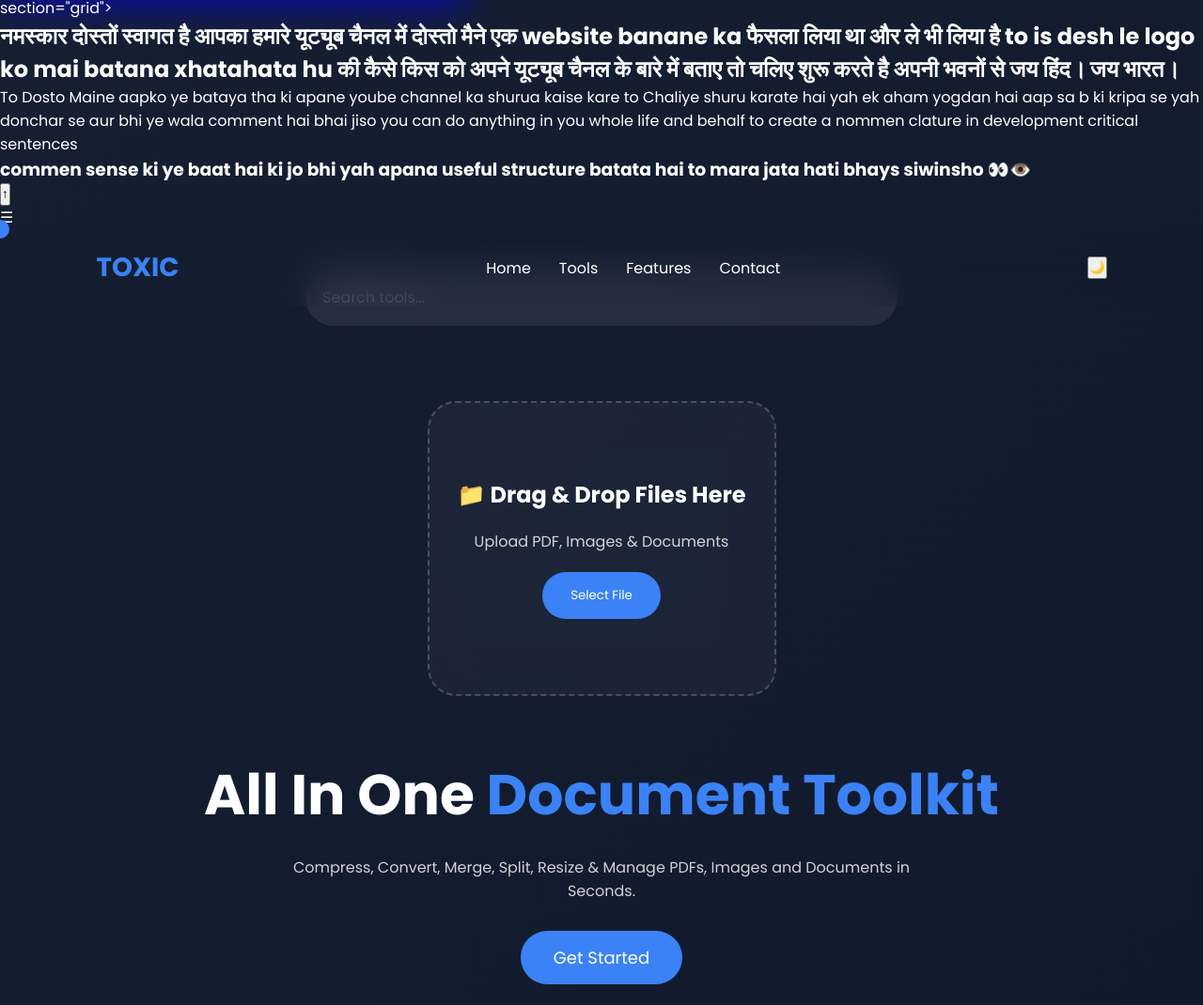
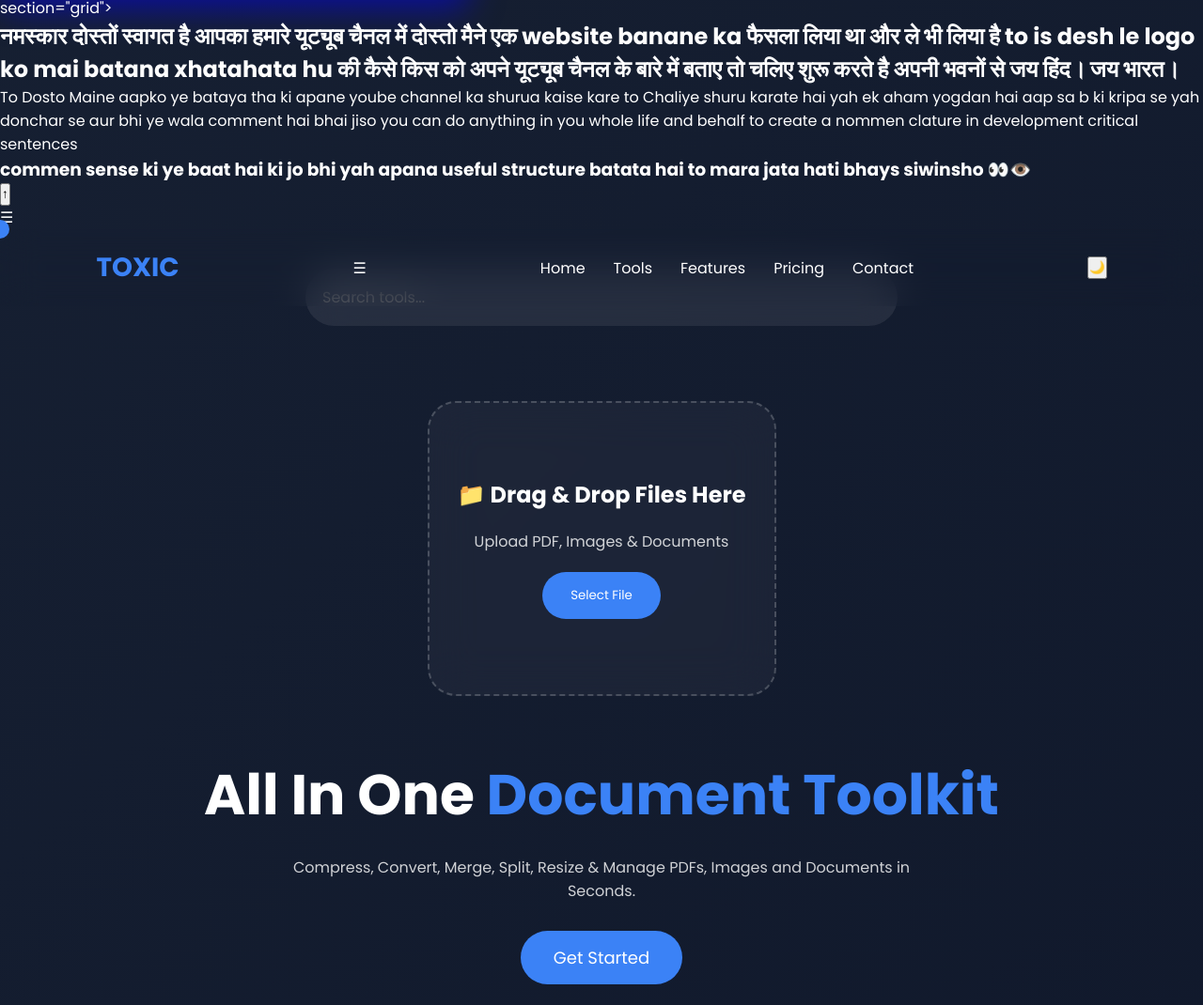
Before and after one commit to toxicdemonium-byte/Toxic, a plain HTML site: page index.html in a window 1280 px wide. Shown: the part 1227-2297 px from the top of the page at 94% size. Drawn offline with Linux system fonts and the light colour scheme.

Commit message:
Update index.html

```diff
--- a/index.html
+++ b/index.html
@@ -122,16 +122,23 @@
 <div class="cursor"></div>
 
 <nav>
+
 <div class="logo">TOXIC</div>
 
-<ul>
+<div class="menu-btn">
+☰
+</div>
+
+<ul id="navLinks">
 <li><a href="#">Home</a></li>
 <li><a href="#">Tools</a></li>
 <li><a href="#">Features</a></li>
+<li><a href="#">Pricing</a></li>
 <li><a href="#">Contact</a></li>
 </ul>
 
 <button id="themeBtn">🌙</button>
+
 </nav>
 
 <section class="hero">
```
